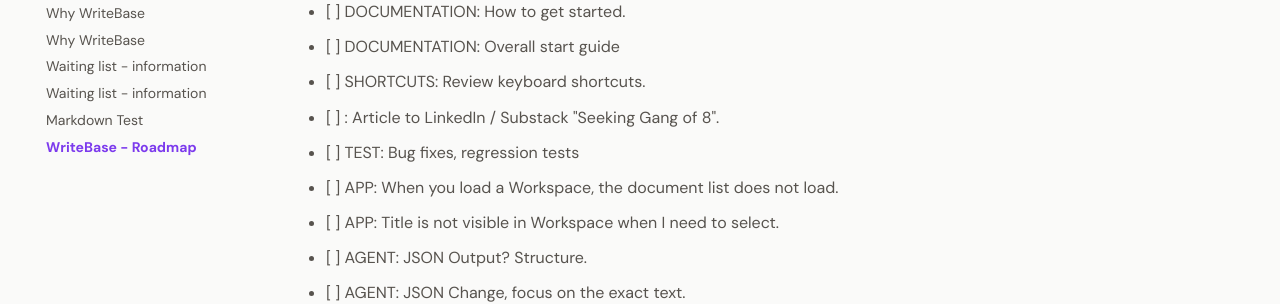
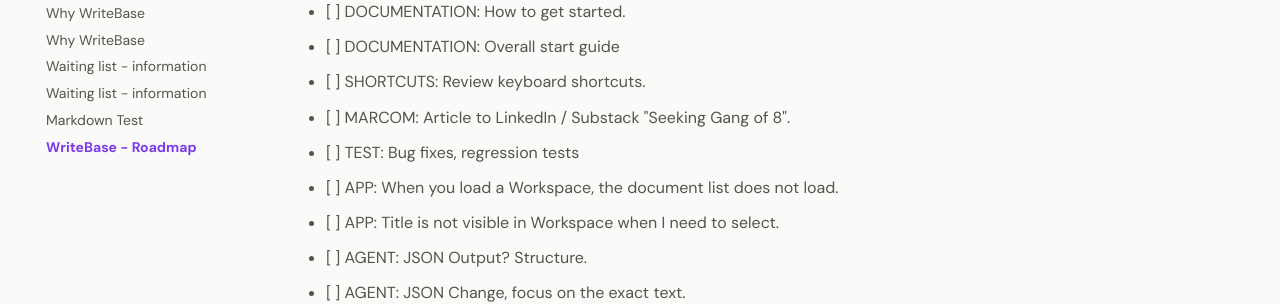
Before and after one commit to larssonhthomas-afk/writebase-docs, an MkDocs documentation site: the page built from docs/9writebase---roadmap.md, in a window 1280 px wide and 900 px high, scrolled down 337 px. Shown: the part 153-457 px from the top of the window. Built offline with MkDocs 1.6.1 and Material for MkDocs 9.7.7, drawn with Linux system fonts in a browser that asks for light colours; some web fonts are replaced.

Commit message:
Update 9writebase---roadmap.md

```diff
--- a/docs/9writebase---roadmap.md
+++ b/docs/9writebase---roadmap.md
@@ -20,7 +20,7 @@ This Backlog has a priority 1-3.
 - [ ] DOCUMENTATION: How to get started.
 - [ ] DOCUMENTATION: Overall start guide
 - [ ] SHORTCUTS: Review keyboard shortcuts.
-- [ ] : Article to LinkedIn / Substack "Seeking Gang of 8".
+- [ ] MARCOM: Article to LinkedIn / Substack "Seeking Gang of 8".
 - [ ] TEST: Bug fixes, regression tests
 - [ ] APP: When you load a Workspace, the document list does not load.
 - [ ] APP: Title is not visible in Workspace when I need to select.
```
